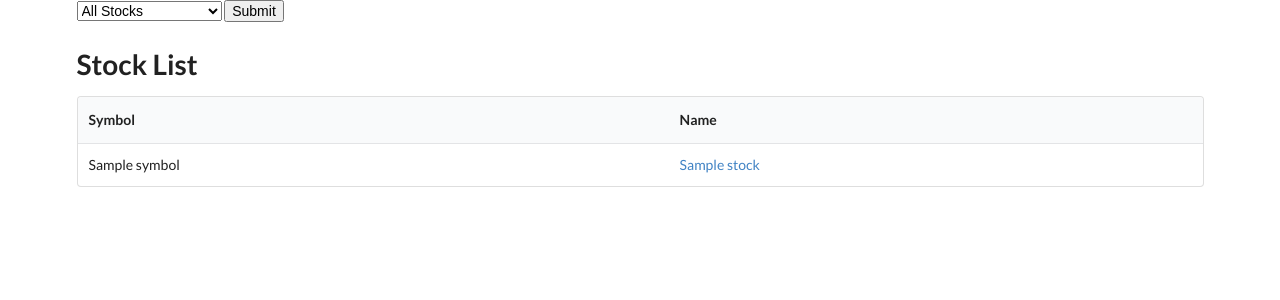
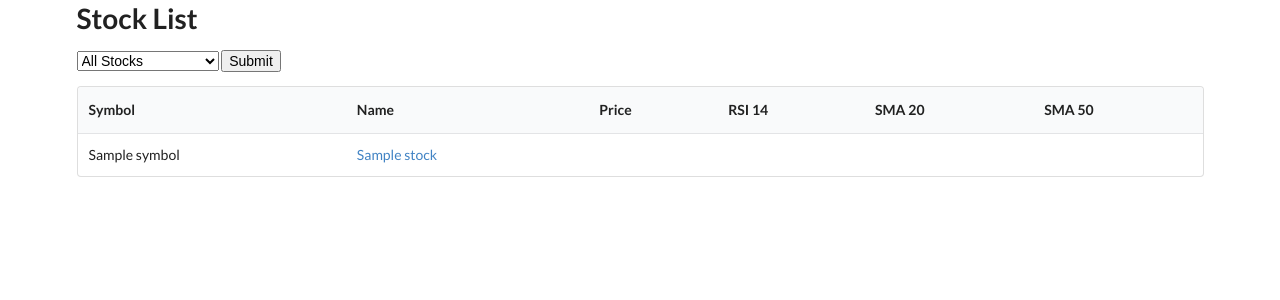
Before and after one commit to georgeerol/AlgoTrading, a FastAPI app: template src/tradingapp/templates/index.html in a window 1280 px wide. Shown: the top 300 px of the page. Run offline with FastAPI, Linux system fonts and the light colour scheme; the template is opened without the code that fills it: most values are stand-ins (such as "Sample title", 1, 10 or a date in 2020).

Commit message:
feat: update index.html

```diff
--- a/src/tradingapp/templates/index.html
+++ b/src/tradingapp/templates/index.html
@@ -9,29 +9,53 @@
 <body>
 
 <div class="ui container">
+    <h1> Stock List</h1>
     <form method="get">
         <select name="filter">
             <option value>All Stocks</option>
-            <option value = "new_intraday_highs">New Intraday Highs</option>
-            <option value = "new_closing_highs">New Closing Highs</option>
+            <option {% if request.query_params.filter=='new_closing_highs' %} selected="selected" {% endif %}
+            value="new_closing_highs">New Closing Highs</option>
             <option value="new_intraday_lows"> New Intraday Lows</option>
-            <option value="new_closing_lows">New Closing Lows</option>
+            <option {% if request.query_params.filter =='new_closing_lows' %} selected="selected" {% endif %}
+                value="new_closing_lows">New Closing Lows</option>
         </select>
         <input type="submit">
     </form>
-    <h1> Stock List</h1>
+
     <table class="ui striped table">
         <thead>
         <tr>
             <th>Symbol</th>
             <th>Name</th>
+            <th>Price</th>
+            <th>RSI 14</th>
+            <th>SMA 20</th>
+            <th>SMA 50</th>
         </tr>
         </thead>
         <tbody>
         {% for stock in stocks %}
         <tr>
-            <td> {{stock.symbol}}</td>
-            <td><a href="/stock/{{stock.symbol}}">{{stock.name}}</a></td>
+            <td>{{ stock.symbol }}</td>
+            <td><a href="/stock/{{ stock.symbol }}">{{ stock.name }}</a></td>
+            {% if indicator_values[stock.symbol] %}
+            <td>{{ indicator_values[stock.symbol].close }}</td>
+            {% if indicator_values[stock.symbol].rsi_14 %}
+            <td>{{ indicator_values[stock.symbol].rsi_14|round(2) }}</td>
+            {% else %}
+            <td>N/A</td>
+            {% endif %}
+            {% if indicator_values[stock.symbol].sma_20 %}
+            <td>{{ indicator_values[stock.symbol].sma_20|round(2) }}</td>
+            {% else %}
+            <td>N/A</td>
+            {% endif %}
+            {% if indicator_values[stock.symbol].sma_50 %}
+            <td>{{ indicator_values[stock.symbol].sma_50|round(2) }}</td>
+            {% else %}
+            <td>N/A</td>
+            {% endif %}
+            {% endif %}
         </tr>
         {% endfor %}
         </tbody>
```
